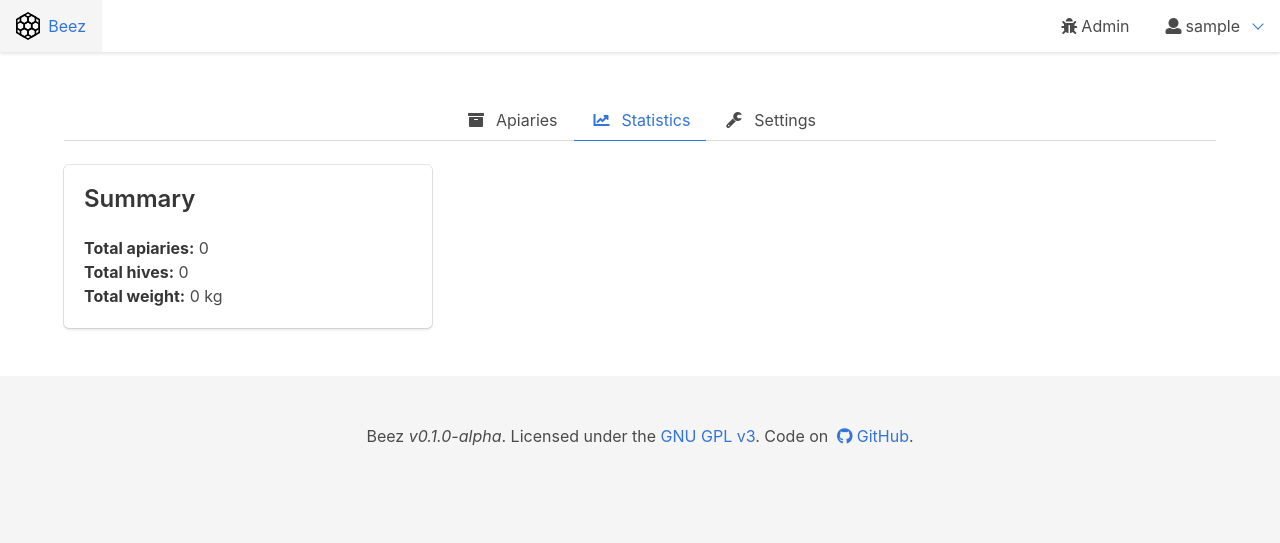
After one commit to Retzudo/beez, a Django app: page /dashboard/statistics in a window 1280 px wide. The commit adds this page. Shown: the top 543 px of the page. Run offline with Django 3.2, Linux system fonts and the light colour scheme; the visitor is signed in with stand-in values (Sample User, id 1); data that the repository does not hold is empty; parts of the project's set-up code (start-up, migrations or seed data) failed here and were passed over.

Commit message:
Basic stats page

```diff
--- a/beez/frontend/templates/frontend/_dashboard_tabs.html
+++ b/beez/frontend/templates/frontend/_dashboard_tabs.html
@@ -10,7 +10,7 @@
             </a>
         </li>
         <li{% if active == 'statistics' %} class="is-active"{% endif %}>
-            <a href="#" title="Statistics" class="is-hidden-touch">
+            <a href="{% url 'frontend:statistics' %}" title="Statistics" class="is-hidden-touch">
                 <span class="icon"><i class="fa fa-chart-line"></i></span>
                 <span>Statistics</span>
             </a>
--- /dev/null
+++ b/beez/frontend/templates/frontend/statistics.html
@@ -0,0 +1,19 @@
+{% extends 'frontend/master.html' %}
+
+{% block body %}
+    <section class="section">
+        <div class="container">
+            {% include 'frontend/_dashboard_tabs.html' with active='statistics' %}
+            <div class="columns">
+                <div class="column is-one-third">
+                    <div class="box">
+                        <h1 class="title is-4">Summary</h1>
+                        <strong>Total apiaries:</strong> {{ total_apiaries }}<br>
+                        <strong>Total hives:</strong> {{ total_hives }}<br>
+                        <strong>Total weight:</strong> {{ total_weight }} kg<br>
+                    </div>
+                </div>
+            </div>
+        </div>
+    </section>
+{% endblock %}
--- a/beez/frontend/urls.py
+++ b/beez/frontend/urls.py
@@ -1,7 +1,7 @@
 from django.urls import path, include
 from django.views.generic import TemplateView
 
-from frontend.views import apiary, hive, user, inspection
+from frontend.views import apiary, hive, user, inspection, statistics
 
 app_name = 'frontend'
 
@@ -26,4 +26,6 @@ urlpatterns = [
     path('dashboard/inspections/<int:pk>', inspection.InspectionDetailView.as_view(), name='inspection-detail'),
     path('dashboard/inspections/<int:pk>/edit', inspection.InspectionUpdateView.as_view(), name='inspection-edit'),
     path('dashboard/inspections/<int:pk>/delete', inspection.InspectionDeleteView.as_view(), name='inspection-delete'),
+
+    path('dashboard/statistics', statistics.StatisticsView.as_view(), name='statistics')
 ]
--- /dev/null
+++ b/beez/frontend/views/statistics.py
@@ -0,0 +1,18 @@
+from django.views.generic import TemplateView
+
+from core.models import Apiary, Hive, Inspection
+
+
+class StatisticsView(TemplateView):
+    template_name = 'frontend/statistics.html'
+
+    def get_context_data(self, **kwargs):
+        context = super().get_context_data(**kwargs)
+
+        apiaries = Apiary.objects.filter(owner=self.request.user)
+        hives = Hive.objects.filter(apiary__owner=self.request.user)
+        context['total_apiaries'] = apiaries.count()
+        context['total_hives'] = hives.count()
+        context['total_weight'] = sum(hive.last_recorded_weight for hive in hives)
+
+        return context
```
